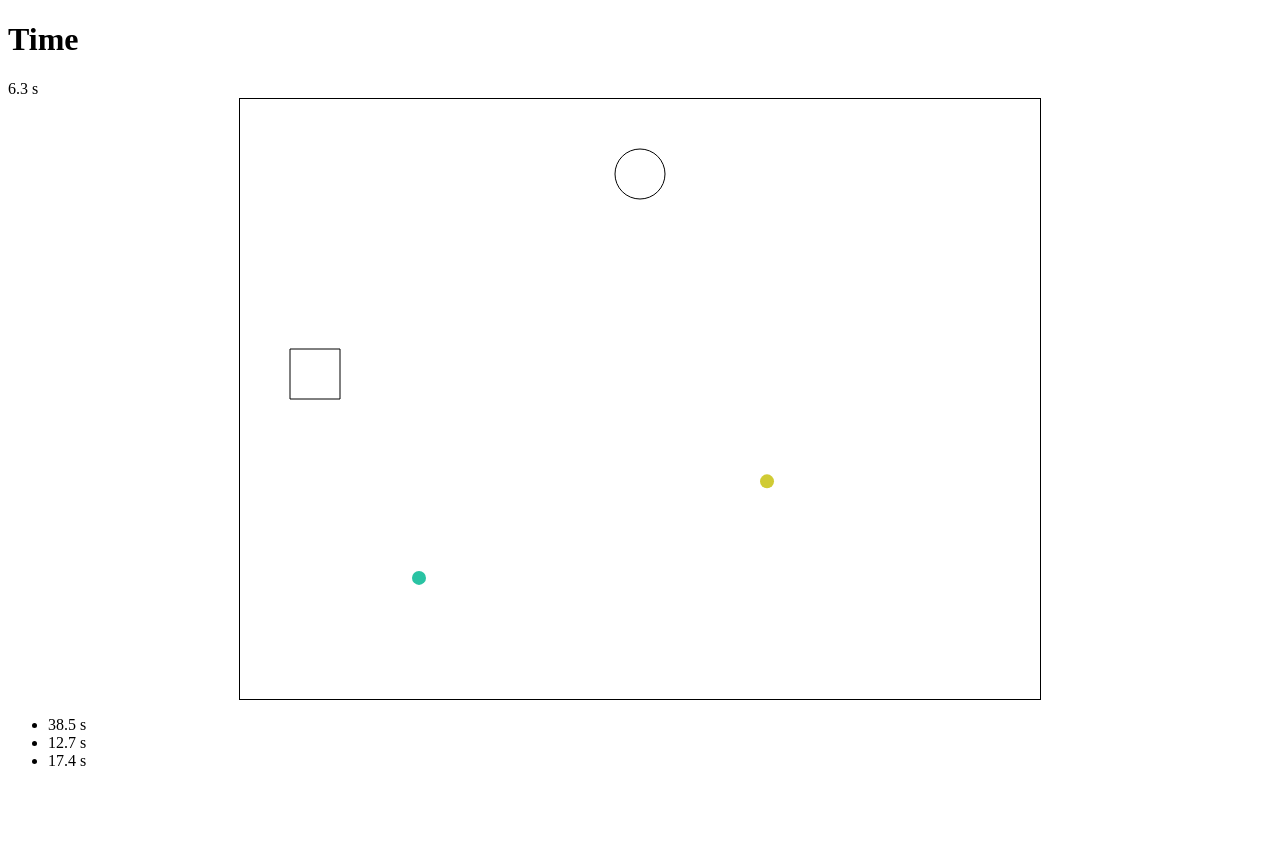
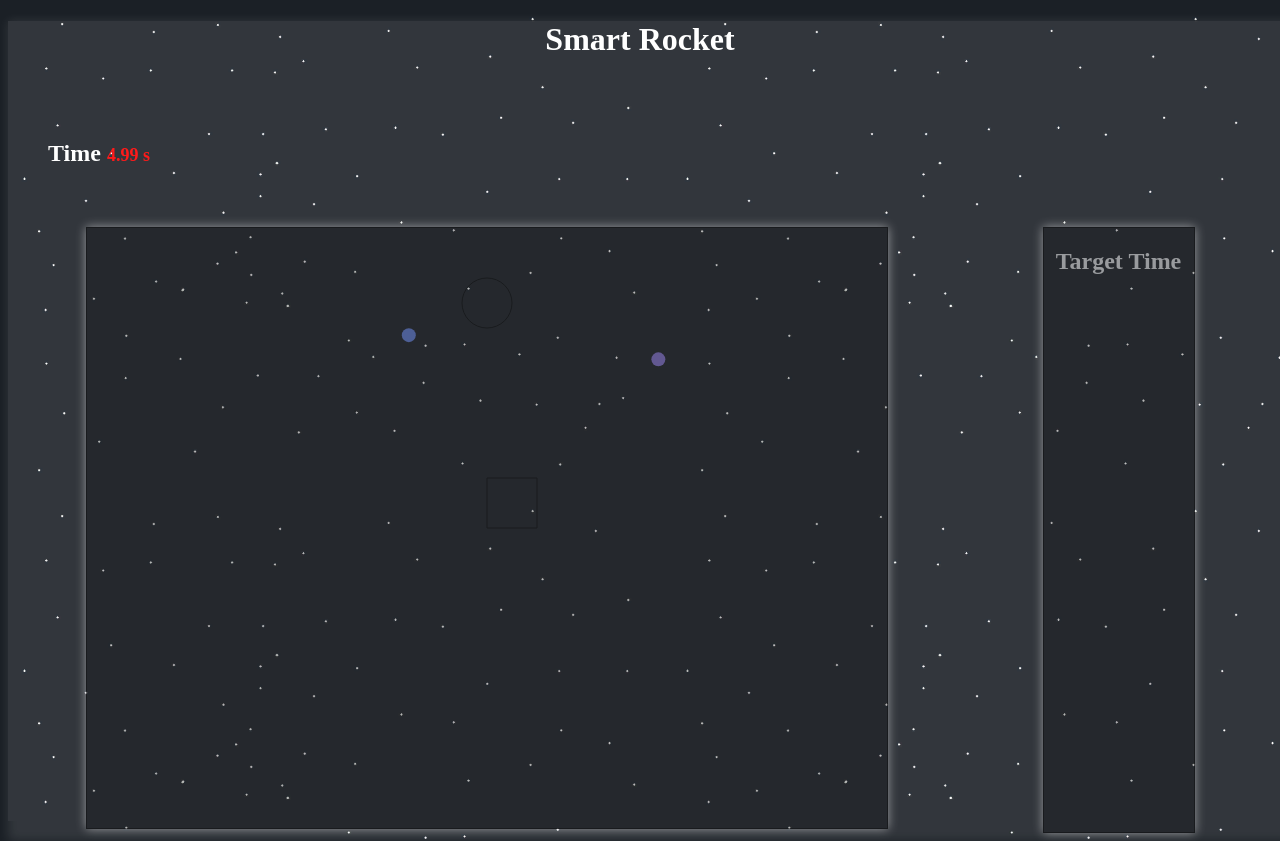
Before and after one commit to tonmoyl/smart_rocket, a website built with webpack: page dist/index.html in a window 1280 px wide. Before the commit the page ends 800 px from the top, so only its background shows below. Built offline with nearby package versions, Linux system fonts and the light colour scheme.

Commit message:
Set background image and styling

```diff
--- a/css/main.css
+++ b/css/main.css
@@ -1,5 +1,57 @@
-#canvas {
+body {
+  background-image: url('../images/background.png');
+}
+
+h1, h2 {
+  color: white;
+}
+
+.title {
+  display: flex;
+  justify-content: center;
+}
+
+.app {
+  background-color: white;
+  opacity: 0.1;
+  position: fixed;
+  width: 100%;
+  height: 100%;
+  box-shadow: 10px 10px 10px 10px white;
+}
+
+#canvas, .time-logger-container {
   border: 1px solid black;
+  opacity: 50%;
+  background: rgba(0, 0, 0, .5);
+  -webkit-box-shadow: 0 0 10px #fff;
+        box-shadow: 0 0 10px #fff;
+}
+
+.current-time-container {
   display: flex;
-  margin: auto;
+  padding: 40px;
+  width: 150px;
+  justify-content: space-between;
 }
+
+.current-time {
+  font-size: 18px;
+  color: red;
+}
+
+.main {
+  display: flex;
+  justify-content: space-around;
+}
+
+.time-logger-container {
+  width: 150px;
+  text-align: center;
+  color: white;
+}
+
+#time-logger {
+  text-align: left;
+  list-style: none;
+}
--- a/src/game.js
+++ b/src/game.js
@@ -1,11 +1,12 @@
 import Rocket from './rocket';
+import { generateRandomVelocity, generateRandomVelocityAll } from './rocket';
 import Barrier from './barrier';
 import Target from './target';
 import { drawTime, appendTime } from './time';
 
 
 export default class Game {
-  constructor(ctx) {
+  constructor(ctx, interval) {
     this.rocketLauncher = { height: 40, width: 40};
     this.canvasHeight = document.getElementById('canvas').height;
     this.canvasWidth = document.getElementById('canvas').width;
@@ -13,17 +14,12 @@ export default class Game {
     this.rockets = {};
     this.ctx = ctx;
     this.draw = this.draw.bind(this);
-    this.barrier = null;
-    this.totalBarriers = 1;
-    this.path = [];
-    this.totalCollision = {};
     this.target = new Target(ctx);
     this.additionalRockets = 2;
+    this.time = 0;
+    this.interval = interval;
     this.createRockets = this.createRockets.bind(this);
     this.resetParams = this.resetParams.bind(this);
-    this.time = 0;
-    this.interval = 100;
-    this.drawTime = drawTime.bind(this);
   }
 
   createRockets(ctx, startingPos, startingVel) {
@@ -31,34 +27,34 @@ export default class Game {
       for (var i = this.totalRockets; i < this.totalRockets + this.additionalRockets; i++) {
         let rocket = new Rocket(ctx);
         rocket.pos = startingPos.slice();
-        rocket.vel = rocket.generateRandomVelocityAll(6);
+        rocket.vel = generateRandomVelocityAll(5);
+        debugger
         if (startingVel[0]) { rocket.vel[0] = startingVel[0]}
         if (startingVel[1]) { rocket.vel[1] = startingVel[1]}
+        // if (!startingVel[0]) { rocket.vel[1] *= -1}
+        // if (!startingVel[1]) { rocket.vel[0] *= -1}
         this.rockets[i] = rocket;
       }
       this.totalRockets = this.totalRockets + this.additionalRockets;
     } else {
       for (var i = 0; i < this.totalRockets; i++) {
         let rocket = new Rocket(ctx);
+        if (i % 2 === 0) { rocket.vel[0] *= -1}
         this.rockets[i] = rocket;
       }
     }
   }
 
   createBarrier(ctx) {
-    this.barrier = new Barrier(ctx, [50,250]);
+    this.barrier = new Barrier(ctx, [this.canvasWidth/2,250]);
   }
 
   drawRockets() {
     let rocketKeys = Object.keys(this.rockets);
     for (var i = 0; i < rocketKeys.length; i++) {
-
-
-      let rocketPos;
-      let currentKey = rocketKeys[i];
-      let currentRocket = this.rockets[currentKey];
-      rocketPos = currentRocket.pos;
-      // console.log(this.rockets[currentKey]);
+      let currentRocket = this.rockets[rocketKeys[i]];
+      let rocketPos = currentRocket.pos;
+      let rocketVel = currentRocket.vel;
       let collided = this.barrier.collisionDetection(currentRocket);
       let targetHit = this.target.collisionDetection(currentRocket);
 
@@ -66,6 +62,7 @@ export default class Game {
         console.log(targetHit)
         return targetHit;
       }
+
       if (
         // This stops the rockets from extending it outside of the canvas
         (rocketPos[0] > 0 &&
@@ -74,83 +71,49 @@ export default class Game {
         // this stops the rocket from extending past a barrier
         !collided
       ) {
-        this.rockets[currentKey].launch();
+        currentRocket.launch();
       } else {
-        let newVelocity = currentRocket.vel;
-        let newPosition = currentRocket.pos;
-        currentRocket.pos = [newPosition[0] - newVelocity[0], newPosition[1] + newVelocity[1]];
-        newPosition = currentRocket.pos;
+        currentRocket.pos = [rocketPos[0] - rocketVel[0], rocketPos[1] + rocketVel[1]];
+        rocketPos = currentRocket.pos;
         switch (collided) {
           case "left border":
           case "right border":
-            newVelocity = [newVelocity[0]*-1, null];
-            this.createRockets(this.ctx, newPosition, newVelocity);
-            // this.createRockets(this.ctx, newPosition);
-
-            // currentRocket.pos = [newPosition[0] - newVelocity[0], newPosition[1] - newVelocity[1]]
+            rocketVel = [rocketVel[0]*-1, null];
             break;
           case "top border":
           case "bottom border":
-            // currentRocket.vel = [newVelocity[0],newVelocity[1]*-1]
-            newVelocity = [null, newVelocity[1]*-1];
-            this.createRockets(this.ctx, newPosition, newVelocity);
+            rocketVel = [null, rocketVel[1]*-1];
             break;
           default:
-            console.log('collision')
-            console.log(currentRocket.pos);
-            console.log(currentRocket.vel);
-            console.log(collided);
-
-            // currentRocket.vel = [newVelocity[0]*-1,newVelocity[1]*-1];
-            // newVelocity = [newVelocity[0]*-1, newVelocity[1]*-1];
-            // this.createRockets(this.ctx, newPosition, newVelocity);
-            let posX = currentRocket.pos[0];
-            let posY = currentRocket.pos[1];
             let diameter = currentRocket.radius * 2;
             if (
-              posX > collided.leftBarrier &&
-              posX < collided.rightBarrier &&
-              (posY < collided.bottomBarrier + diameter || posY > collided.topBarrier-diameter)
+              rocketPos[0] > collided.leftBarrier &&
+              rocketPos[0] < collided.rightBarrier &&
+              (rocketPos[1] < collided.bottomBarrier + diameter ||
+                rocketPos[1] > collided.topBarrier-diameter)
             ) {
-              newVelocity = [null, newVelocity[1]*-1];
-              this.createRockets(this.ctx, newPosition, newVelocity);
+              rocketVel = [null, rocketVel[1]*-1];
             } else {
-              newVelocity = [newVelocity[0]*-1, null];
-              this.createRockets(this.ctx, newPosition, newVelocity);
+              rocketVel = [rocketVel[0]*-1, null];
             }
-
-
             break;
         }
+        this.createRockets(this.ctx, rocketPos, rocketVel);
         currentRocket.vel = [0,0];
-        // console.log(this.rockets);
-        //
       }
     }
   }
 
-
-
-  drawBarrier() {
-    this.barrier.draw();
-  }
-
-  drawTarget() {
-    this.target.draw();
-  }
-
   draw() {
     this.ctx.clearRect(0, 0, this.canvasWidth, this.canvasHeight);
-
     if (this.target.hit){
       console.log(this.target.hit)
       this.resetParams();
     }
     this.drawRockets();
-    this.drawTarget();
-    this.drawBarrier();
-    this.time = this.drawTime(this.time, this.interval);
-
+    this.target.draw();
+    this.barrier.draw();
+    this.time = drawTime(this.time, this.interval);
   }
 
   resetParams() {
@@ -164,7 +127,6 @@ export default class Game {
     this.createRockets(this.ctx);
     appendTime(this.time);
     this.time = 0;
-
   }
 
 }
--- a/src/index.js
+++ b/src/index.js
@@ -6,10 +6,11 @@ document.addEventListener('DOMContentLoaded', () => {
 
   var canvas = document.getElementById("canvas");
   var ctx = canvas.getContext("2d");
-  let game = new Game(ctx, 0);
+  let interval = 10;
+  let game = new Game(ctx, interval);
   game.createRockets(ctx);
   game.createBarrier(ctx);
 
-  setInterval(game.draw, 10);
+  setInterval(game.draw, interval);
 
 })
--- a/src/rocket.js
+++ b/src/rocket.js
@@ -9,7 +9,7 @@ export default class Rocket {
     this.canvasWidth = document.getElementById('canvas').width;
     this.pos = [this.canvasWidth/2, this.canvasHeight];
     this.ctx = ctx;
-    this.vel = this.generateRandomVelocity(4);
+    this.vel = generateRandomVelocity(1);
     this.color = this.getRandomColor();
     this.lastPos = [];
     this.lastVel = [];
@@ -42,19 +42,22 @@ export default class Rocket {
     return color;
   }
 
-  generateRandomVelocity(factor) {
-    let dx = Math.floor(Math.random() * 1000);
-    let dy = Math.sqrt(1000000-(dx**2));
-    if (dx % 2) {dx = dx * -1};
-    return [(dx/1000) * factor, (dy/1000) * factor];
-  }
+}
 
-  generateRandomVelocityAll(factor) {
-    let dx = Math.floor(Math.random() * 1000);
-    let dy = Math.floor(Math.random() * 1000);
-    if (dx % 2) {dx = dx * -1};
-    if (dy % 2) {dy = dy * -1};
-    return [(dx/1000) * factor, (dy/1000) * factor];
+export const generateRandomVelocity = function(factor) {
+  let dx = Math.random() * factor;
+  let dy = Math.sqrt(factor**2-(dx**2));
+  return [dx,dy];
+}
 
-  }
+export const generateRandomVelocityAll = function(factor) {
+  let dx = Math.random();
+  let dy = Math.sqrt(1-(dx**2));
+  dx = Math.floor(dx*1000); dy = Math.floor(dy*1000);
+  if (dx%2 === 0) { dx *= -1};
+  if (dy%2 === 0) { dy *= -1};
+
+
+  const vel = [(dx/1000) * factor, (dy/1000) * factor];
+  return vel;
 }
--- a/src/target.js
+++ b/src/target.js
@@ -16,10 +16,10 @@ export default class Target {
   }
 
   collisionDetection(rocket) {
-    if (rocket.pos[0] - rocket.radius > this.pos[0] &&
-        rocket.pos[0] - rocket.radius < this.pos[0] + this.radius &&
-        rocket.pos[1] - rocket.radius > this.pos[1] &&
-        rocket.pos[1] - rocket.radius < this.pos[1] + this.radius + 40
+    if (rocket.pos[0] > this.pos[0] - this.radius &&
+        rocket.pos[0] < this.pos[0] + this.radius &&
+        rocket.pos[1] > this.pos[1] - this.radius &&
+        rocket.pos[1] < this.pos[1] + this.radius
     ) {
       this.hit = true;
       console.log("collision with target");
--- a/src/time.js
+++ b/src/time.js
@@ -1,6 +1,3 @@
-
-
-
 export const drawTime = (currentTime, interval) => {
   const newTime = currentTime + interval;
   const displayTime = `${currentTime/1000} s`
```
Also changed, not shown: bundle.js (+6 -6 lines), dist/index.html, images/background.png (added).
